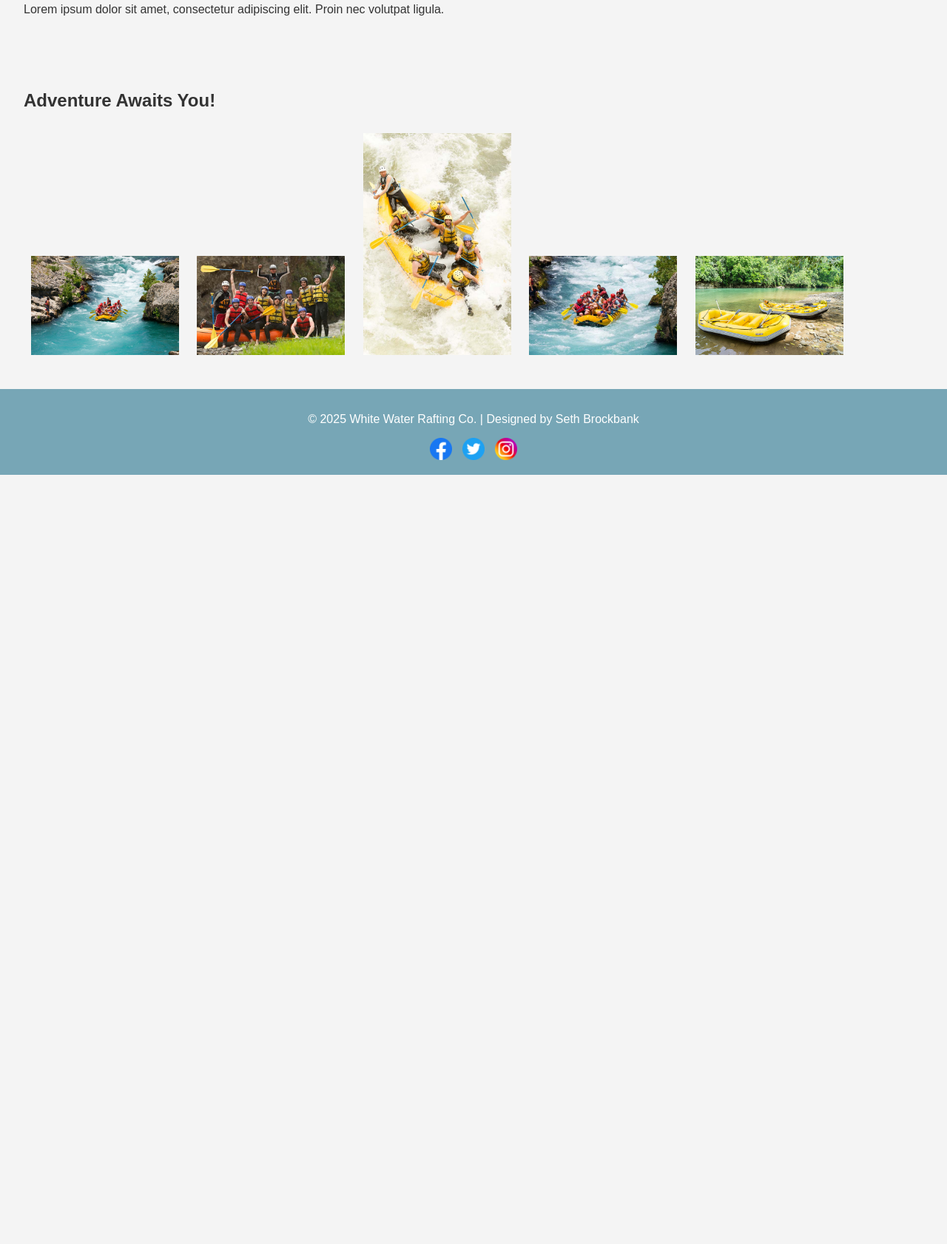
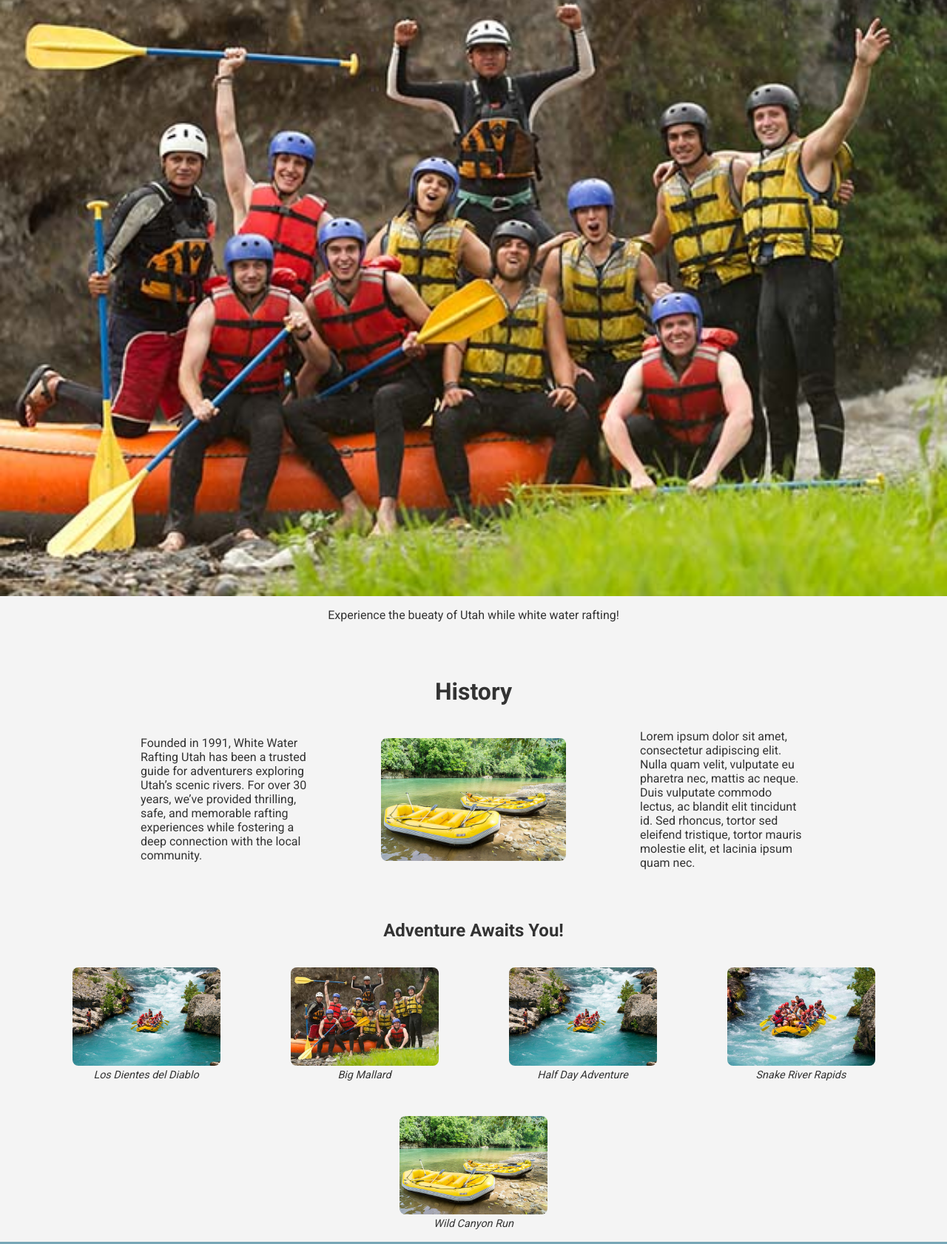
Before and after one commit to sethbrockbank/wdd130, a plain HTML site: page wwr/about.html in a window 1280 px wide. Shown: the part 898-2580 px from the top of the page at 74% size. Before the commit the page ends 1540 px from the top, so only its background shows below. Drawn offline with Linux system fonts and the light colour scheme.

Commit message:
updated html about page

```diff
--- a/wwr/about.html
+++ b/wwr/about.html
@@ -13,10 +13,12 @@
     <header>
         <img src="images/z-wwr-blue.jpg" alt="White Water Rafting Logo">
         <nav>
-      <a href="index.html">Home</a>
-      <a href="about.html">About Us</a>
-      <a href="trips.html">Trips</a>
-      <a href="contact.html">Contact</a>
+            <ul>
+                <li><a href="index.html">Home</a></li>
+                <li><a href="about.html">About Us</a></li>
+                <li><a href="trips.html">Trips</a></li>
+                <li><a href="contact.html">Contact</a></li>
+            </ul>
         </nav>
     </header>
   <main>
@@ -28,17 +30,38 @@
         <p>Experience the bueaty of Utah while white water rafting!</p>
       </article>
     </div>
-    <section>
+    <section class="history-section">
         <h2>History</h2>
-      <p>Lorem ipsum dolor sit amet, consectetur adipiscing elit. Proin nec volutpat ligula.</p>
+        <div class="history-container">
+            <p>Founded in 1991, White Water Rafting Utah has been a trusted guide for adventurers exploring Utah’s scenic rivers. For over 30 years, we’ve provided thrilling, safe, and memorable rafting experiences while fostering a deep connection with the local community.</p>
+            <img src="images/rafting26_604.jpg" alt="White Water Rafting History">
+            <p>Lorem ipsum dolor sit amet, consectetur adipiscing elit. Nulla quam velit, vulputate eu pharetra nec, mattis ac neque. Duis vulputate commodo lectus, ac blandit elit tincidunt id. Sed rhoncus, tortor sed eleifend tristique, tortor mauris molestie elit, et lacinia ipsum quam nec.</p>
+        </div>
     </section>
     <section>
         <h2>Adventure Awaits You!</h2>
+        <div class="adventure-gallery">
+           <figure>
               <img src="images/rafting65_600.jpg" alt="Rafting Adventure 1">
+              <figcaption>Los Dientes del Diablo</figcaption>
+           </figure>
+           <figure>
               <img src="images/rafting59_601.jpg" alt="Rafting Adventure 2">
-      <img src="images/rafting56_602.jpg" alt="Rafting Adventure 3">
+              <figcaption>Big Mallard</figcaption>
+           </figure>
+           <figure>
+              <img src="images/rafting65_600.jpg" alt="Rafting Adventure 3">
+              <figcaption>Half Day Adventure</figcaption>
+           </figure>
+           <figure>
               <img src="images/rafting53_603.jpg" alt="Rafting Adventure 4">
+              <figcaption>Snake River Rapids</figcaption>
+           </figure>
+           <figure>
               <img src="images/rafting26_604.jpg" alt="Rafting Adventure 5">
+              <figcaption>Wild Canyon Run</figcaption>
+           </figure>
+        </div>
      </section>
   </main>
   <footer>
--- a/wwr/styles/rafting.css
+++ b/wwr/styles/rafting.css
@@ -1,11 +1,11 @@
 /* Variables */
 :root {
-    --primary-color: #b3d89c; /* Adjust as per your design */
+    --primary-color: #b3d89c;
     --secondary-color: #77a6b6;
     --background-color: #f4f4f4;
     --text-color: #333;
-    --font-heading: 'Edu Tas Beginner', serif;
-    --font-body: 'toboto flex', sans-serif;
+    --font-heading: 'Merriweather', serif;
+    --font-body: 'Roboto', sans-serif;
 }
 
 /* General Styles */
@@ -18,24 +18,49 @@
 }
 
 header {
-    display: flex;
-    justify-content: space-between;
-    align-items: center;
+    display: grid;
+    grid-template-rows: auto auto; /* Logo on top, nav below */
+    text-align: center;
     padding: 1rem;
     background-color: var(--primary-color);
-    color: white;
 }
 
 header img {
-    max-height: 50px;
+    max-height: 60px;
+    margin: 0 auto; /* Centers the logo */
+    display: block;
 }
 
-  header nav a {
-    margin: 0 10px;
+nav {
+    display: flex;
+    justify-content: center; /* Centers nav below logo */
+}
+
+nav ul {
+    display: flex;
+    gap: 20px;
+    list-style: none;
+    padding: 0;
+    margin: 0;
+}
+
+nav ul li {
+    display: inline-block;
+}
+
+nav a {
     color: white;
     text-decoration: none;
+    font-weight: bold;
+    padding: 10px 15px;
+    display: inline-block;
 }
 
+nav a:hover {
+    text-decoration: underline;
+}
+
+/* Hero Section */
 .hero {
     position: relative;
     text-align: center;
@@ -58,33 +83,64 @@
     text-shadow: 2px 2px 4px rgba(0, 0, 0, 0.7);
 }
 
-  .hero article {
-    position: absolute;
-    bottom: 20%;
-    left: 10%;
-    background-color: rgba(252, 250, 250, 0.8);
-    padding: 1rem;
-    border-radius: 8px;
-    max-width: 300px;
-  }
-
-  .hero article img {
-    float: right;
-    width: 200px;
-    margin-left: 10px;
-    border-radius: 50%;
-  }
-
-  section {
+/* History Section */
+.history-section {
+    text-align: center;
     padding: 2rem;
 }
 
-  section img {
-    width: 100%;
-    max-width: 200px;
-    margin: 10px;
+.history-section h2 {
+    text-align: center;
+    font-size: 2rem;
+    margin-bottom: 1rem;
 }
 
+/* Layout: Text - Image - Text */
+.history-container {
+    display: grid;
+    grid-template-columns: 1fr auto 1fr; /* Text - Image - Text */
+    gap: 100px;
+    align-items: center;
+    text-align: left;
+    max-width: 900px;
+    margin: 0 auto;
+}
+
+.history-container img {
+    width: 250px; /* Adjust size as needed */
+    height: auto;
+    border-radius: 8px;
+}
+
+
+/* Adventure Section - Using Figure & Figcaption */
+section h2 {
+    text-align: center;
+}
+
+.adventure-gallery {
+    display: flex;
+    justify-content: center;
+    flex-wrap: wrap;
+    gap: 15px;
+}
+
+figure {
+    text-align: center;
+}
+
+figure img {
+    width: 200px;
+    height: auto;
+    border-radius: 8px;
+}
+
+figcaption {
+    font-style: italic;
+    font-size: 0.9rem;
+}
+
+/* Footer */
 footer {
     text-align: center;
     padding: 1rem;
@@ -92,16 +148,30 @@
     color: white;
 }
 
-  footer .sociallinks a {
-    margin: 0 5px;
+footer .sociallinks {
+    display: flex;
+    justify-content: flex-end;
+    gap: 10px;
 }
 
 footer .sociallinks img {
     width: 30px;
     height: auto;
-    text-decoration: none;
 }
 
-  footer .sociallinks a:hover {
-    text-decoration: none;
+/* Responsive Adjustments */
+@media (max-width: 768px) {
+    header {
+        grid-template-columns: 1fr;
+        text-align: center;
     }
+
+    nav {
+        flex-direction: column;
+        gap: 10px;
+    }
+
+    .adventure-gallery {
+        flex-direction: column;
+    }
+}
```
Lines whose indentation alone changed are shown as unchanged.
